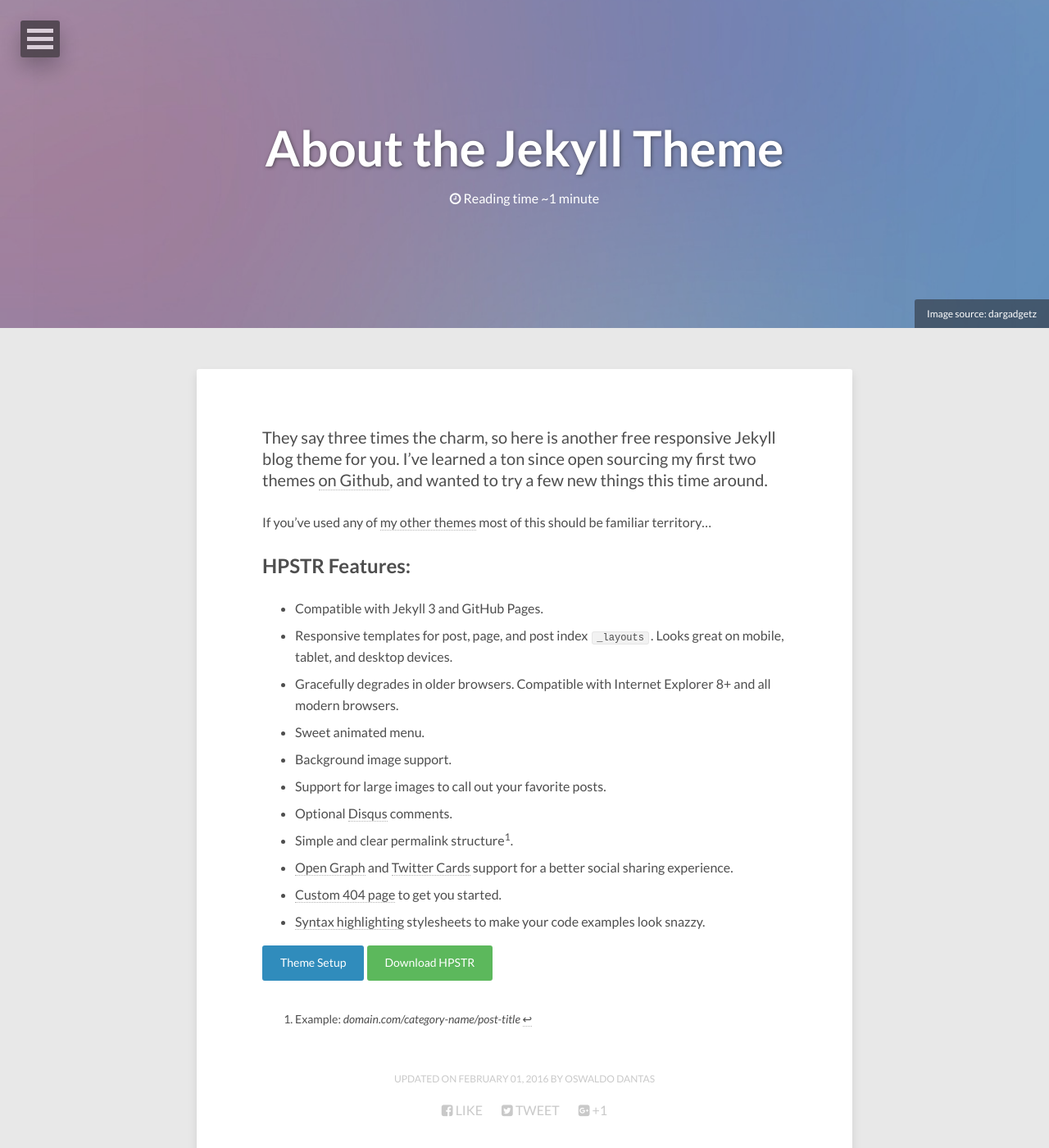
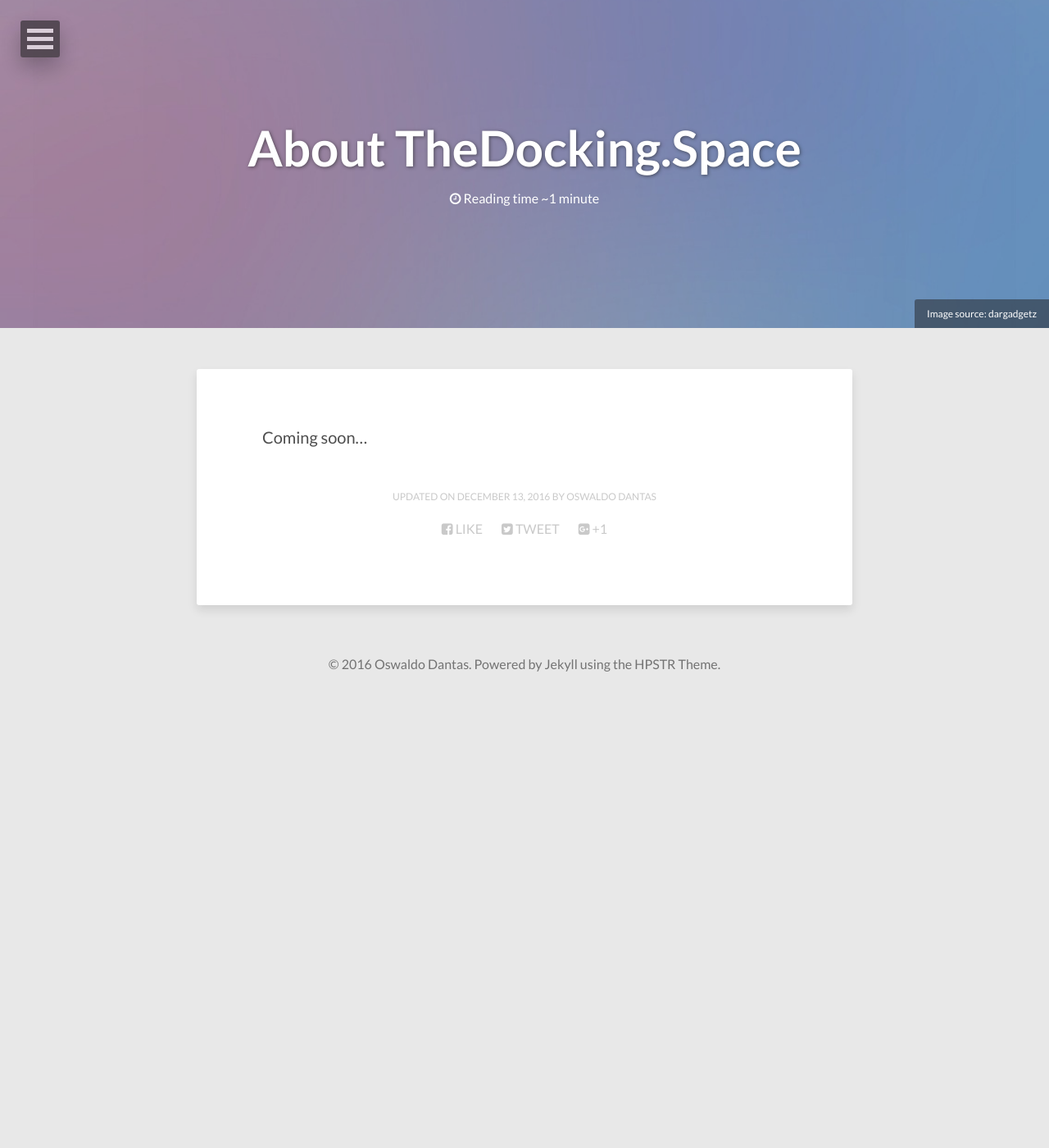
Before and after one commit to TheDockingSpace/thedocking.space.github.io, a Jekyll site: the page built from about/index.md, in a window 1280 px wide and 1400 px high. Shown: the whole window at 82% size. Built offline with Jekyll 4.4.1, drawn with Linux system fonts in a browser that asks for light colours; nearby versions of some CDN libraries.

Commit message:
minor change

```diff
--- a/about/index.md
+++ b/about/index.md
@@ -1,32 +1,12 @@
 ---
 layout: page
-title: About the Jekyll Theme
+title: About TheDocking.Space
 image:
   feature: abstract-5.jpg
   credit: dargadgetz
   creditlink: http://www.dargadgetz.com/ios-7-abstract-wallpaper-pack-for-iphone-5-and-ipod-touch-retina/
 comments: false
-modified: 2016-02-01
+modified: 2016-12-13
 ---
 
-They say three times the charm, so here is another free responsive Jekyll blog theme for you. I've learned a ton since open sourcing my first two themes [on Github](http://github.com/mmistakes), and wanted to try a few new things this time around.
-
-If you've used any of [my other themes](http://mademistakes.com/work/jekyll-themes/) most of this should be familiar territory...
-
-## HPSTR Features:
-
-* Compatible with Jekyll 3 and GitHub Pages.
-* Responsive templates for post, page, and post index `_layouts`. Looks great on mobile, tablet, and desktop devices.
-* Gracefully degrades in older browsers. Compatible with Internet Explorer 8+ and all modern browsers.
-* Sweet animated menu.
-* Background image support.
-* Support for large images to call out your favorite posts.
-* Optional [Disqus](http://disqus.com) comments.
-* Simple and clear permalink structure[^1].
-* [Open Graph](https://developers.facebook.com/docs/opengraph/) and [Twitter Cards](https://dev.twitter.com/docs/cards) support for a better social sharing experience.
-* [Custom 404 page]({{ site.url }}/404.html) to get you started.
-* [Syntax highlighting]({{ site.url }}/code-highlighting-post/) stylesheets to make your code examples look snazzy.
-
-<div markdown="0"><a href="{{ site.url }}/theme-setup/" class="btn btn-info">Theme Setup</a> <a href="https://github.com/mmistakes/hpstr-jekyll-theme" class="btn btn-success">Download HPSTR</a></div>
-
-[^1]: Example: *domain.com/category-name/post-title*
+Coming soon...
```
